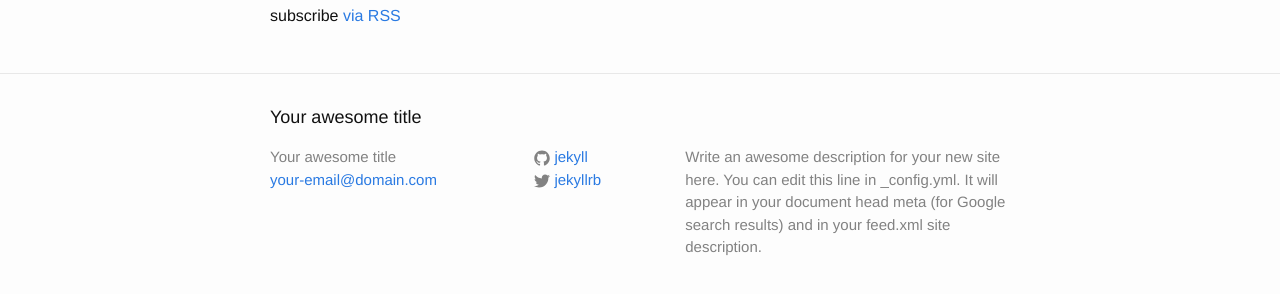
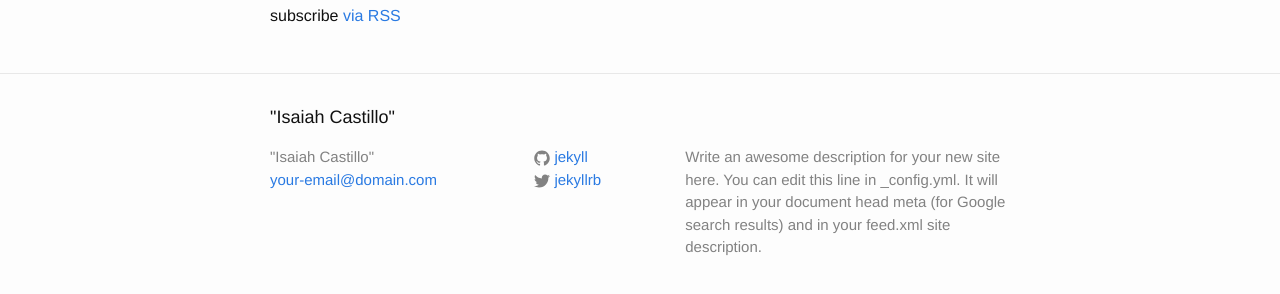
Before and after one commit to icastillo93/site, a Jekyll site: the page built from index.html, in a window 1280 px wide. Shown: the part 223-517 px from the top of the page. Built offline with Jekyll 4.4.1, drawn with Linux system fonts in a browser that asks for light colours.

Commit message:
Update footer.html

```diff
--- a/_includes/footer.html
+++ b/_includes/footer.html
@@ -2,12 +2,12 @@
 
   <div class="wrapper">
 
-    <h2 class="footer-heading">{{ site.title }}</h2>
+    <h2 class="footer-heading">"Isaiah Castillo"</h2>
 
     <div class="footer-col-wrapper">
       <div class="footer-col footer-col-1">
         <ul class="contact-list">
-          <li>{{ site.title }}</li>
+          <li>"Isaiah Castillo"</li>
           <li><a href="mailto:{{ site.email }}">{{ site.email }}</a></li>
         </ul>
       </div>
```
